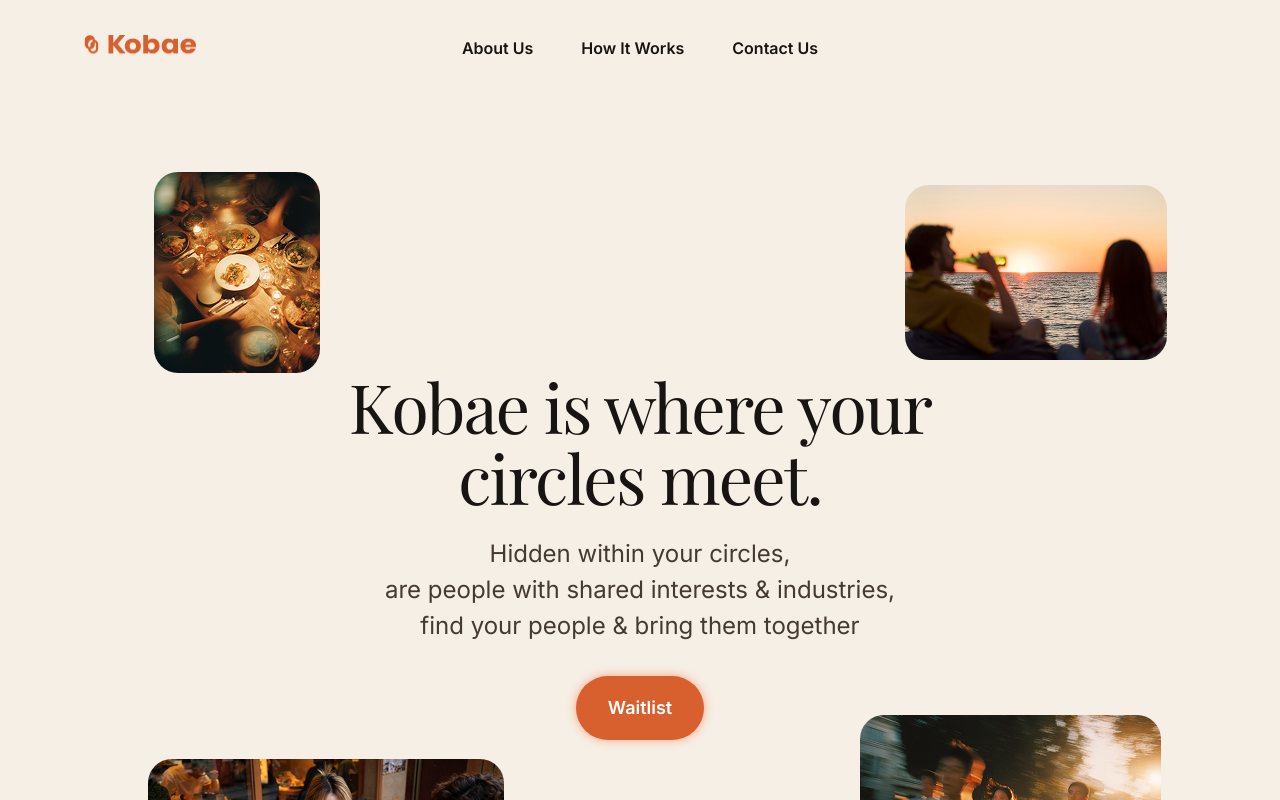
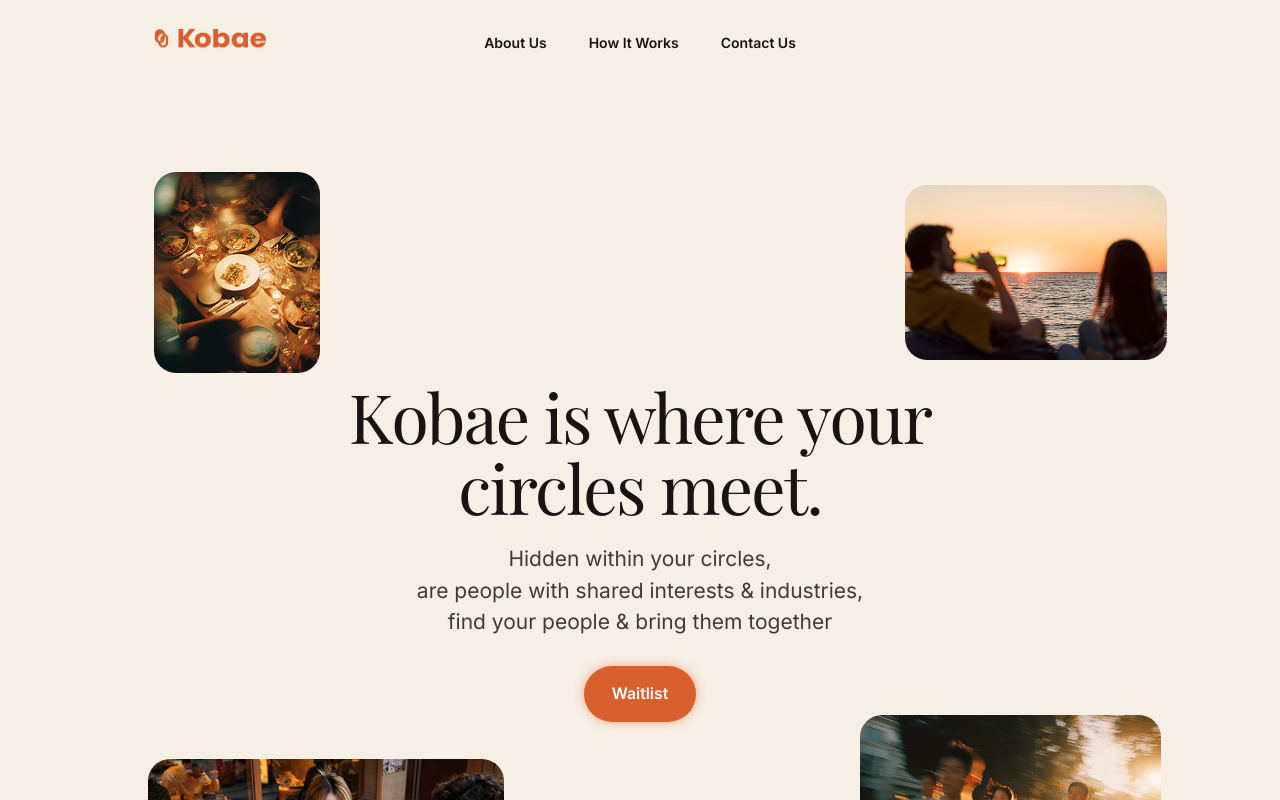
Before and after one commit to kobaesg/kobae-landing, a Next.js app: page / in a window 1280 px wide. Shown: the top 800 px of the page. Built offline with nearby package versions, Linux system fonts and the light colour scheme; a web font is replaced by a local one.

Commit message:
Update globals.css

```diff
--- a/app/globals.css
+++ b/app/globals.css
@@ -140,7 +140,7 @@
     }
 
     html {
-        font-size: 16px; /* Desktop default */
+        font-size: 14px; /* Desktop default */
         overflow-x: hidden;
         max-width: 100vw;
     }
```
